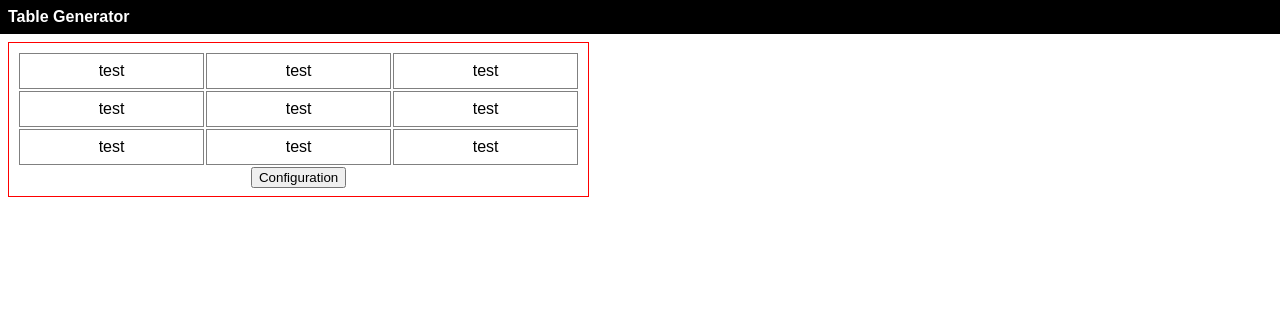
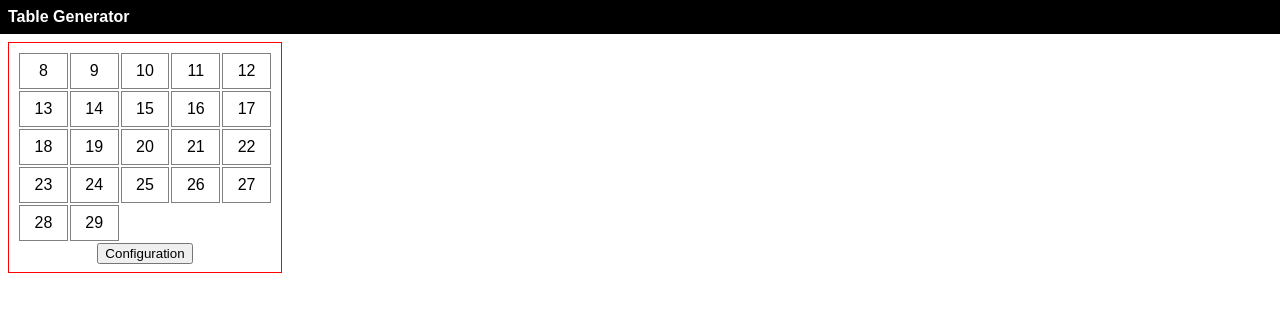
Before and after one commit to adamShaleen/table_generator, a React (Create React App) app: page / in a window 1280 px wide. Shown: the top 312 px of the page. Built offline with nearby package versions, Linux system fonts and the light colour scheme.

Commit message:
got basic table cells working.

```diff
--- a/src/App.js
+++ b/src/App.js
@@ -5,7 +5,7 @@ import Table from './components/table/Table';
 
 const App = () => {
 
-    const redTableDefault = {n: 8, x: 1, m: 29, w: 44}
+    const redTableDefault = {start: 8, increment: 1, max: 29, width: 20}
 
     return (
       <div className="App">
--- a/src/components/table/Table.js
+++ b/src/components/table/Table.js
@@ -1,42 +1,51 @@
 import React, { useState } from 'react';
+import Utilities from '../../utilities/Utilities';
 import './Table.css';
 
 const Table = (props) => {
 
-    const [n, setN] = useState(props.defaults.n);
-    const [x, setX] = useState(props.defaults.x);
-    const [m, setM] = useState(props.defaults.m);
-    const [w, setW] = useState(props.defaults.w);
+    const [start, setStart] = useState(props.defaults.start);
+    const [increment, setIncrement] = useState(props.defaults.increment);
+    const [max, setMax] = useState(props.defaults.max);
+    const [width, setWidth] = useState(props.defaults.width);
     const [showConfiguration, setShowConfiguration] = useState(false);
 
-    const handleSetW = (width) => {
-        setW(width);
+    const handleSetStart = (start) => {
+        setStart(start);
+    }
+
+    const handleSetIncrement = (increment) => {
+        setIncrement(increment);
+    }
+
+    const handleSetMax = (max) => {
+        setMax(max);
+    }
+
+    const handleSetWidth = (width) => {
+        setWidth(width);
     }
 
     const handleShowConfiguration = () => {
-        setShowConfiguration(true);
+        setShowConfiguration(showConfiguration ? false : true);
     }
 
     return (
         <div className="table_and_config_container">
-            <div className="table_container" style={{border: `1px solid ${props.color}`, width: `${w}%`}}>
+            <div className="table_container" style={{border: `1px solid ${props.color}`, width: `${width}%`}}>
                 <table>
                     <tbody>
-                        <tr>
-                            <td>test</td>
-                            <td>test</td>
-                            <td>test</td>
-                        </tr>
-                        <tr>
-                            <td>test</td>
-                            <td>test</td>
-                            <td>test</td>
-                        </tr>
-                        <tr>
-                            <td>test</td>
-                            <td>test</td>
-                            <td>test</td>
-                        </tr>
+                        {Utilities.createRowsAndDataCells(start, increment, max).map((row, index) => {
+                            return (
+                                <tr>
+                                    {row.map(cell => {
+                                        return (
+                                            <td>{cell}</td>
+                                        )
+                                    })}
+                                </tr>
+                            )
+                        })}
                     </tbody>
                 </table>
                 <div className="table_buttons_container">
@@ -47,21 +56,20 @@ const Table = (props) => {
                 <div className="config_container">
                     <div className="config_inputs">
                         <p>Table: <span style={{color: props.color}}>{props.color}</span></p>
-                        <input type="number" placeholder="N" />
+                        <input type="number" placeholder={`Start: ${start}`} onChange={event => handleSetStart(event.target.value)}/>
                         <br />
-                        <input type="number" placeholder="X" />
+                        <input type="number" placeholder={`Increment: ${increment}`} onChange={event => handleSetIncrement(event.target.value)}/>
                         <br />
-                        <input type="number" placeholder="M" />
+                        <input type="number" placeholder={`Max: ${max}`} onChange={event => handleSetMax(event.target.value)}/>
                         <br />
-                        <input type="number" placeholder="W" onChange={event => handleSetW(event.target.value)}/>
+                        <input type="number" placeholder={`Width: ${width}`} onChange={event => handleSetWidth(event.target.value)} min="20"/>
                         <br />
                         <select>
                             <option default>D</option>
                             <option>LTR-UP</option>
                         </select>
                         <br />
-                        <button>OK</button>
-                        <button>Cancel</button>
+                        <button onClick={handleShowConfiguration}>OK</button>
                     </div>
                 </div>
             : ''}
--- /dev/null
+++ b/src/utilities/Utilities.js
@@ -0,0 +1,32 @@
+const Utilities = {
+    createRowsAndDataCells: (start, increment, maxCells) => {
+        const range = [];
+
+        for (let y = start; y <= maxCells; y+= increment) {
+            range.push(y);
+        }
+
+        const rows = [];
+        let currentRow = [];
+        let cellsPerRow = 4;
+
+        for (let i = 0; i < range.length; i++) {
+            if (i === range.length -1) {
+    	        rows.push(currentRow);
+            }
+
+    	    if (cellsPerRow > 0) {
+    	        currentRow.push(range[i]);
+                cellsPerRow--;
+            } else {
+            currentRow.push(range[i]);
+        	rows.push(currentRow);
+        	currentRow = [];
+        	cellsPerRow = 4;
+        }
+    }
+
+    return rows;
+    }
+}
+export default Utilities;
```
